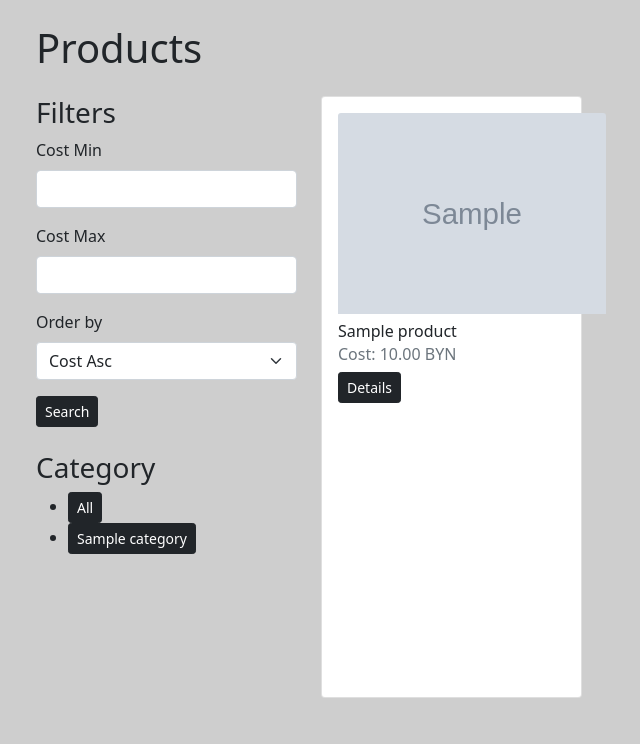
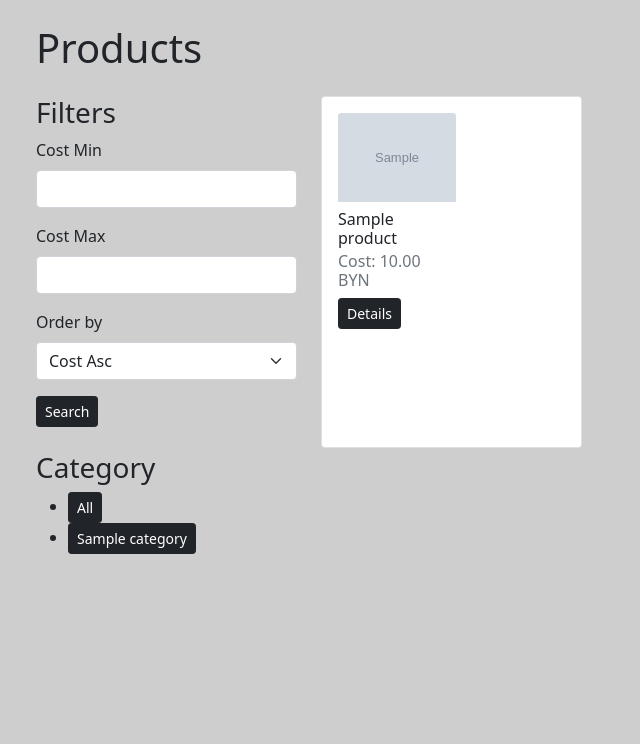
Before and after one commit to m0shanya/diplom, a Django app: page / in a window 1280 px wide. Shown: the part 56-800 px from the top of the page, without its empty margins (46-686 px from the left). Run offline with Django 4.2, Linux system fonts and the light colour scheme; tables that the repository leaves empty hold one stand-in row (values such as "Sample post"); grey boxes marked "Sample" are stand-in pictures; some libraries are stand-ins or nearby versions.

Commit message:
small changes

```diff
--- a/diplom/static/index.css
+++ b/diplom/static/index.css
@@ -21,8 +21,8 @@ body {
 }
 
 .card-body{
-    width: 300px;
-    height: 600px;
+    width: 150px;
+    height: 350px;
 }
 
 #ul_content_topmenu a{
--- a/diplom/templates/shop/details.html
+++ b/diplom/templates/shop/details.html
@@ -44,7 +44,7 @@
   {% for comment in comments %}
     <div class="comment">
         <p class="info">
-            Comment {{ forloop.counter }} by {{ comment.name }}({{ comment.email }})
+            Comment {{ forloop.counter }} by {{ comment.name }}(aka {{ comment.email }})
             {{ comment.created_at }}
         </p>
         {{ comment.body|linebreaks }}
```
